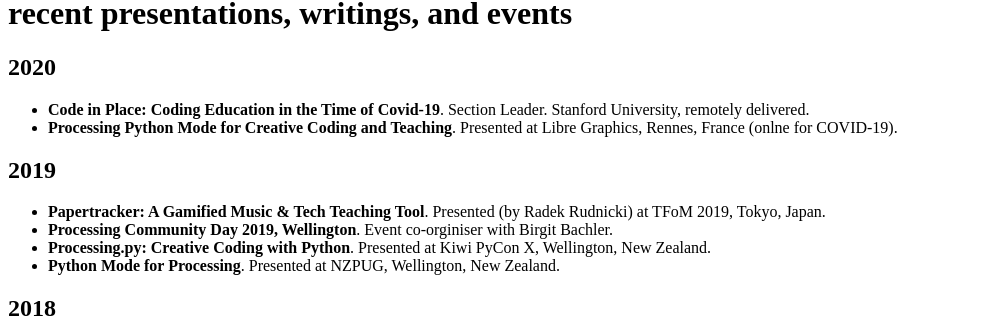
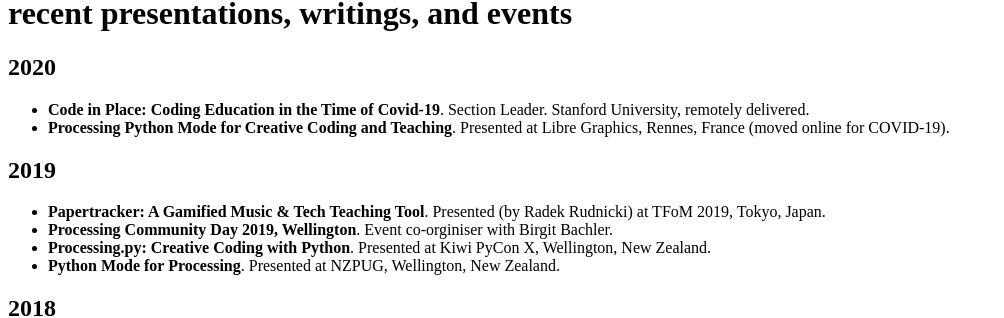
Before and after one commit to tabreturn/tabreturn.portfolio, a Jekyll site: the page built from resume.html, in a window 1280 px wide. Shown: the part 292-610 px from the top of the page, without its empty margins (0-1004 px from the left). Built offline with Jekyll 4.4.1, drawn with Linux system fonts in a browser that asks for light colours; comment, search, counter and statistics services are not loaded.

Commit message:
- correct resume entry

```diff
--- a/resume.html
+++ b/resume.html
@@ -19,7 +19,7 @@
   <h2>2020</h2>
   <ul>
     <li><b>Code in Place: Coding Education in the Time of Covid-19</b>. Section Leader. Stanford University, remotely delivered.</li>
-    <li><b>Processing Python Mode for Creative Coding and Teaching</b>. Presented at Libre Graphics, Rennes, France (onlne for COVID-19).</li>
+    <li><b>Processing Python Mode for Creative Coding and Teaching</b>. Presented at Libre Graphics, Rennes, France (moved online for COVID-19).</li>
   </ul>
   <h2>2019</h2>
   <ul>
```
